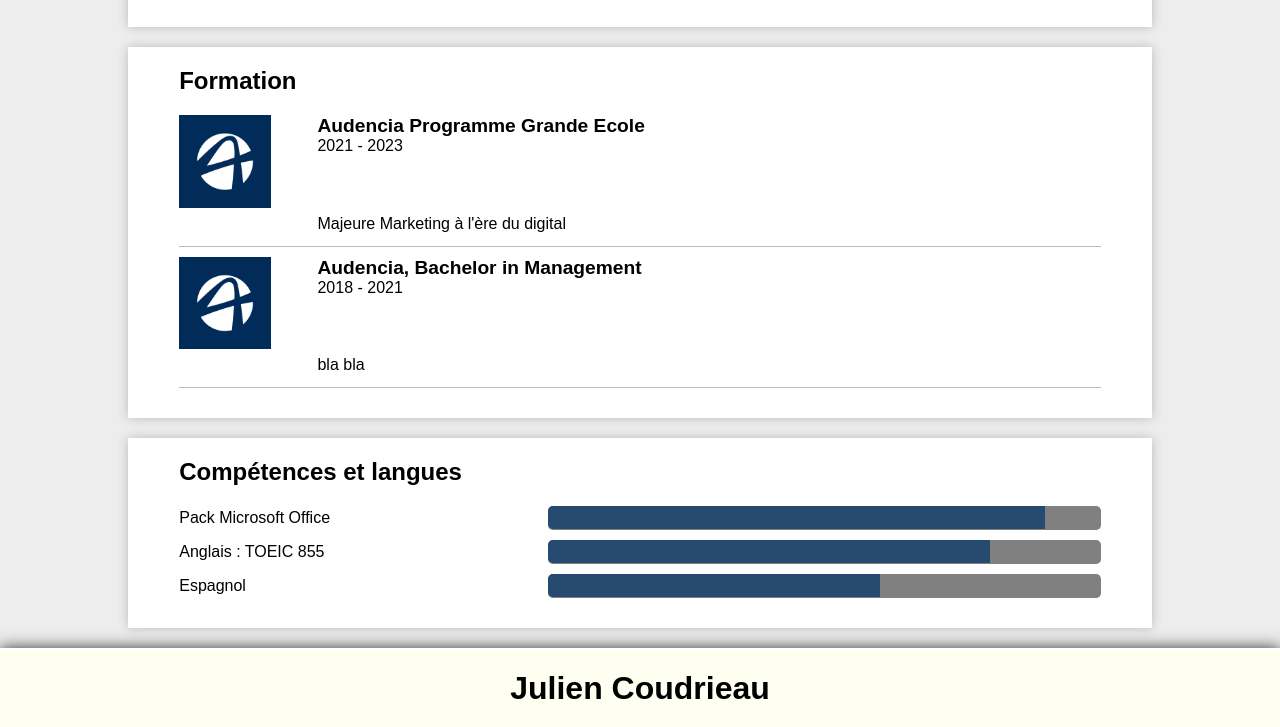
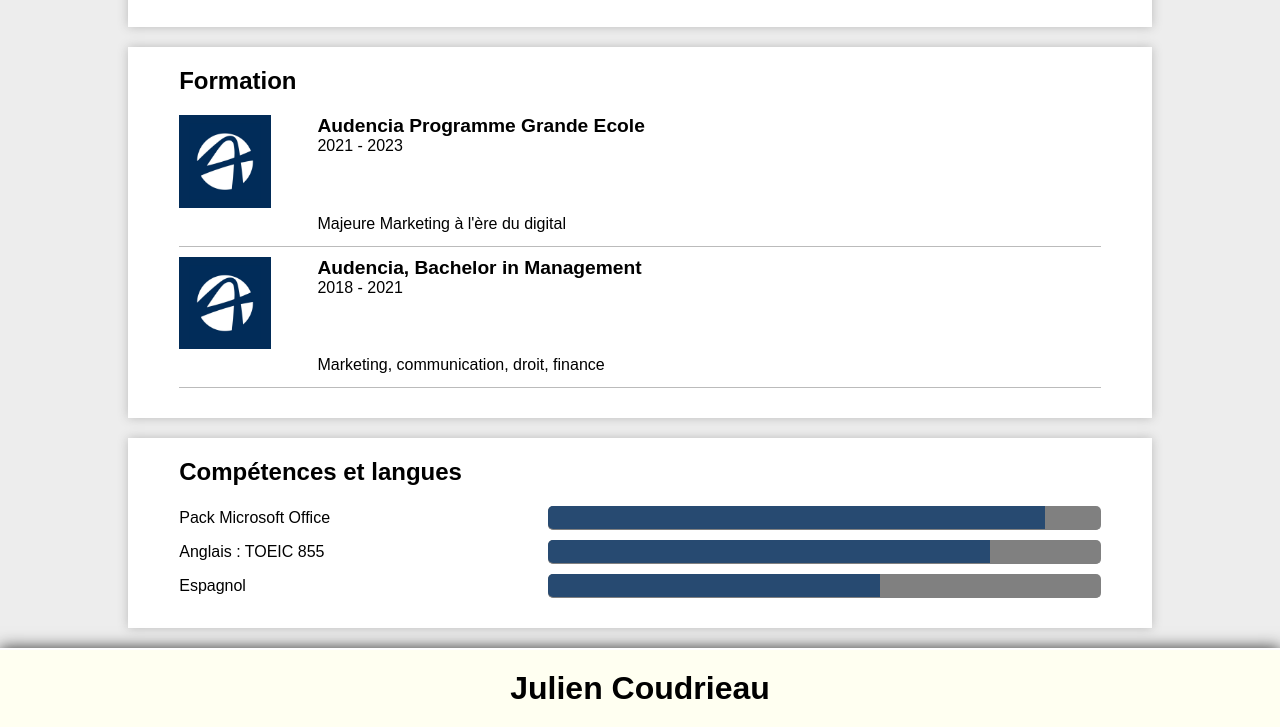
Before and after one commit to julien-coudrieau/my-cv, a plain HTML site: page index.html in a window 1280 px wide. Shown: the part 1066-1793 px from the top of the page. Drawn offline with Linux system fonts and the light colour scheme.

Commit message:
Update index.html

```diff
--- a/index.html
+++ b/index.html
@@ -133,7 +133,7 @@
                     <h4>2018 - 2021</h4>
                 </div>
                 <div class="exp-desc">
-                    <p>bla bla</p>
+                    <p>Marketing, communication, droit, finance</p>
                     </div>
                 </div>
             </div>
```
